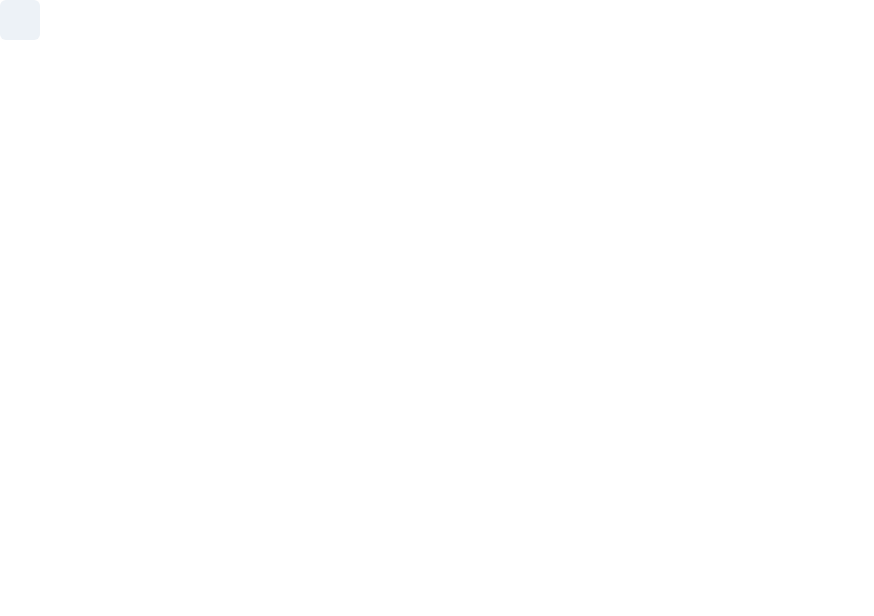
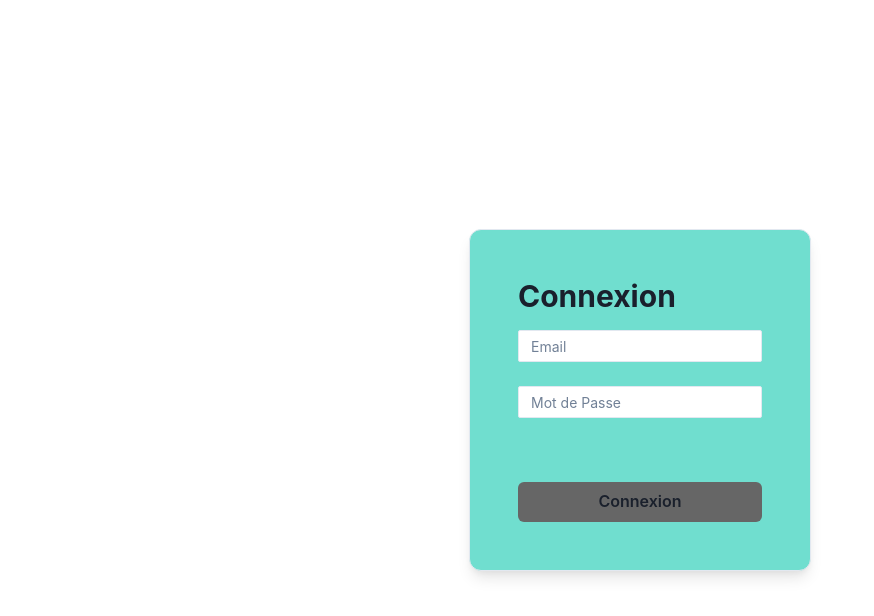
Before and after one commit to Sweeefty/Hackathon, a Next.js app in the folder hackathon2024/: page / in a window 1280 px wide. Shown: the top 616 px of the page, without its empty margins (0-874 px from the left). Built offline with nearby package versions, Linux system fonts and the light colour scheme.

Commit message:
Adding connexion Page

```diff
--- a/hackathon2024/src/app/page.tsx
+++ b/hackathon2024/src/app/page.tsx
@@ -1,13 +1,31 @@
-import { Button, ChakraProvider } from '@chakra-ui/react'
+import { Button, ChakraProvider, Center, Box, Flex, Heading, Input, Stack } from '@chakra-ui/react'
 import Image from 'next/image'
 import { Modal } from '@chakra-ui/react'
 
 export default function Home() {
   return (
     <ChakraProvider>
-        <Button className='w-full h-full bg-white'>
-
-        </Button>
+      <Flex
+      align="center"
+      justify="center"
+      h="100vh"
+      bg="white"
+    >
+      <Box p={12} borderWidth={1} borderRadius={12} boxShadow="lg" bg="#70DECF">
+        <Heading as="h2" size="lg" mb={4}>
+          Connexion
+        </Heading>
+        <Stack spacing={16}>
+          <Stack spacing={6}>
+            <Input placeholder='Email' size='sm' bg='white' />
+            <Input placeholder='Mot de Passe' size='sm' bg='white' />
+          </Stack>
+          <Button bg='#666666' size="md">
+            Connexion
+          </Button>
+        </Stack>
+      </Box>
+    </Flex>
 
     </ChakraProvider>
   )
```
